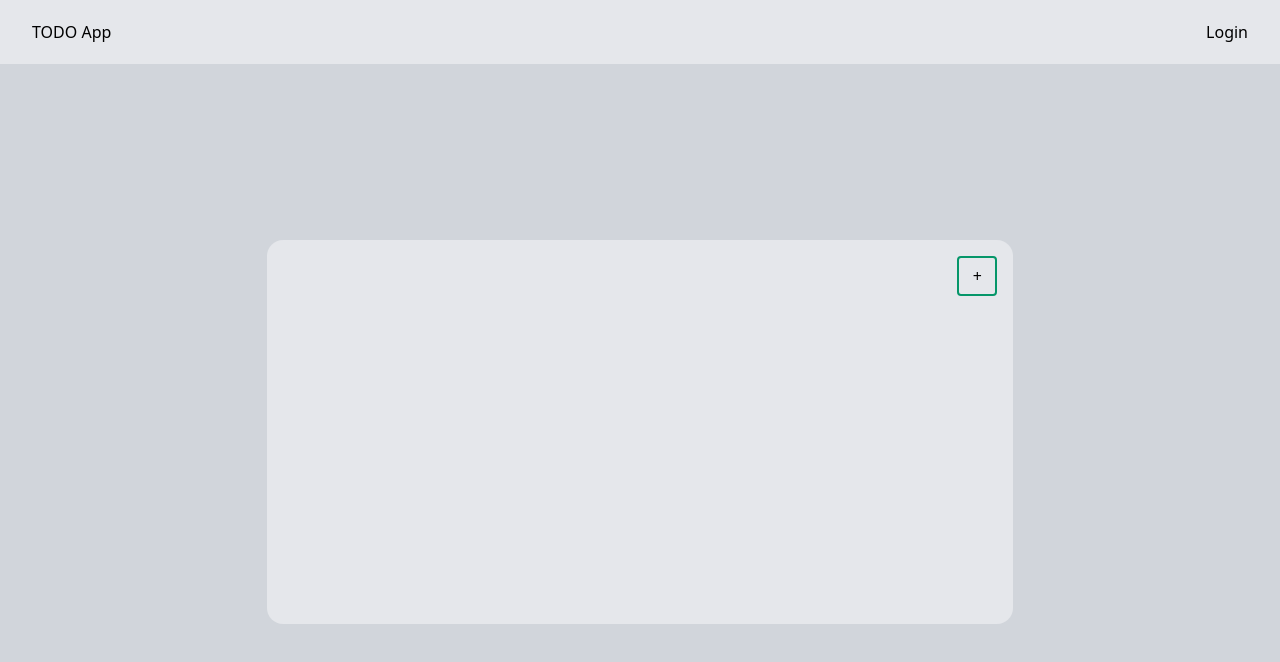
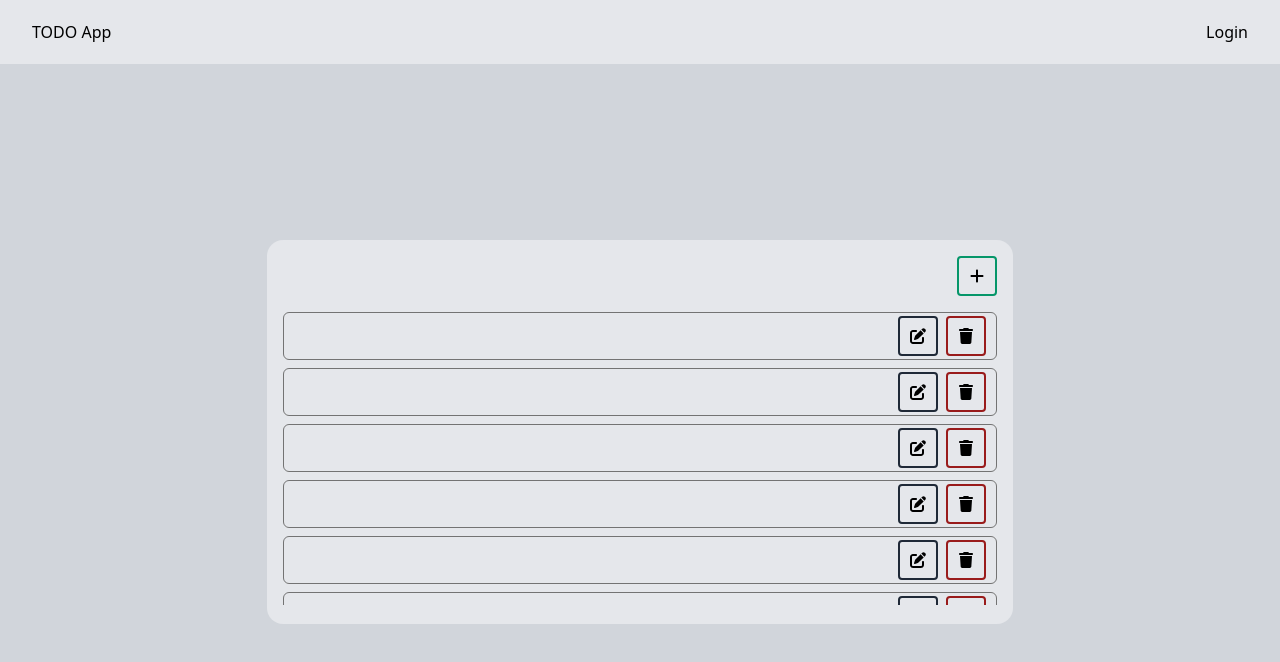
Before and after one commit to emrekrn/todo-redux-tailwind, a React (Vite) app: page / in a window 1280 px wide. Shown: the top 662 px of the page. Built offline with nearby package versions, Linux system fonts and the light colour scheme.

Commit message:
Delete and Edit buttons have been added without functionality

```diff
--- a/package.json
+++ b/package.json
@@ -10,6 +10,9 @@
     "preview": "vite preview"
   },
   "dependencies": {
+    "@fortawesome/fontawesome-svg-core": "^6.5.1",
+    "@fortawesome/free-solid-svg-icons": "^6.5.1",
+    "@fortawesome/react-fontawesome": "^0.2.0",
     "react": "^18.2.0",
     "react-dom": "^18.2.0"
   },
--- /dev/null
+++ b/src/components/Todo.jsx
@@ -0,0 +1,17 @@
+import { FontAwesomeIcon } from '@fortawesome/react-fontawesome';
+import { faPenToSquare, faTrash } from '@fortawesome/free-solid-svg-icons';
+export default function Todo() {
+	return (
+		<div className='mb-2 flex h-12 items-center justify-between rounded-md border border-neutral-500 px-2.5'>
+			<div></div>
+			<div className='flex gap-2'>
+				<button className='ml-auto aspect-square h-10 rounded border-2 border-gray-800 duration-100 ease-linear hover:bg-gray-800 hover:text-white'>
+					<FontAwesomeIcon icon={faPenToSquare} />
+				</button>
+				<button className='ml-auto aspect-square h-10 rounded border-2 border-red-800 duration-100 ease-linear hover:bg-red-800 hover:text-white'>
+					<FontAwesomeIcon icon={faTrash} />
+				</button>
+			</div>
+		</div>
+	);
+}
--- a/src/components/TodoField.jsx
+++ b/src/components/TodoField.jsx
@@ -1,10 +1,25 @@
+import Todo from './Todo.jsx';
+import { faPlus } from '@fortawesome/free-solid-svg-icons';
+import { FontAwesomeIcon } from '@fortawesome/react-fontawesome';
+
 export default function TodoField() {
 	return (
 		<div className='m-auto h-96 w-7/12 self-center rounded-2xl bg-gray-200 p-4'>
-			<div className='flex'>
+			<div className='mb-4 flex'>
 				<button className='ml-auto aspect-square h-10 rounded border-2 border-emerald-600 duration-100 ease-linear hover:bg-emerald-600 hover:text-white'>
-					+
+					<FontAwesomeIcon icon={faPlus} />
 				</button>
+			</div>
+			<div className='h-5/6 overflow-scroll'>
+				<Todo />
+				<Todo />
+				<Todo />
+				<Todo />
+				<Todo />
+				<Todo />
+				<Todo />
+				<Todo />
+				<Todo />
 			</div>
 		</div>
 	);
```
Also changed, not shown: 1 other file (tests, documents, lock files or other folders).
